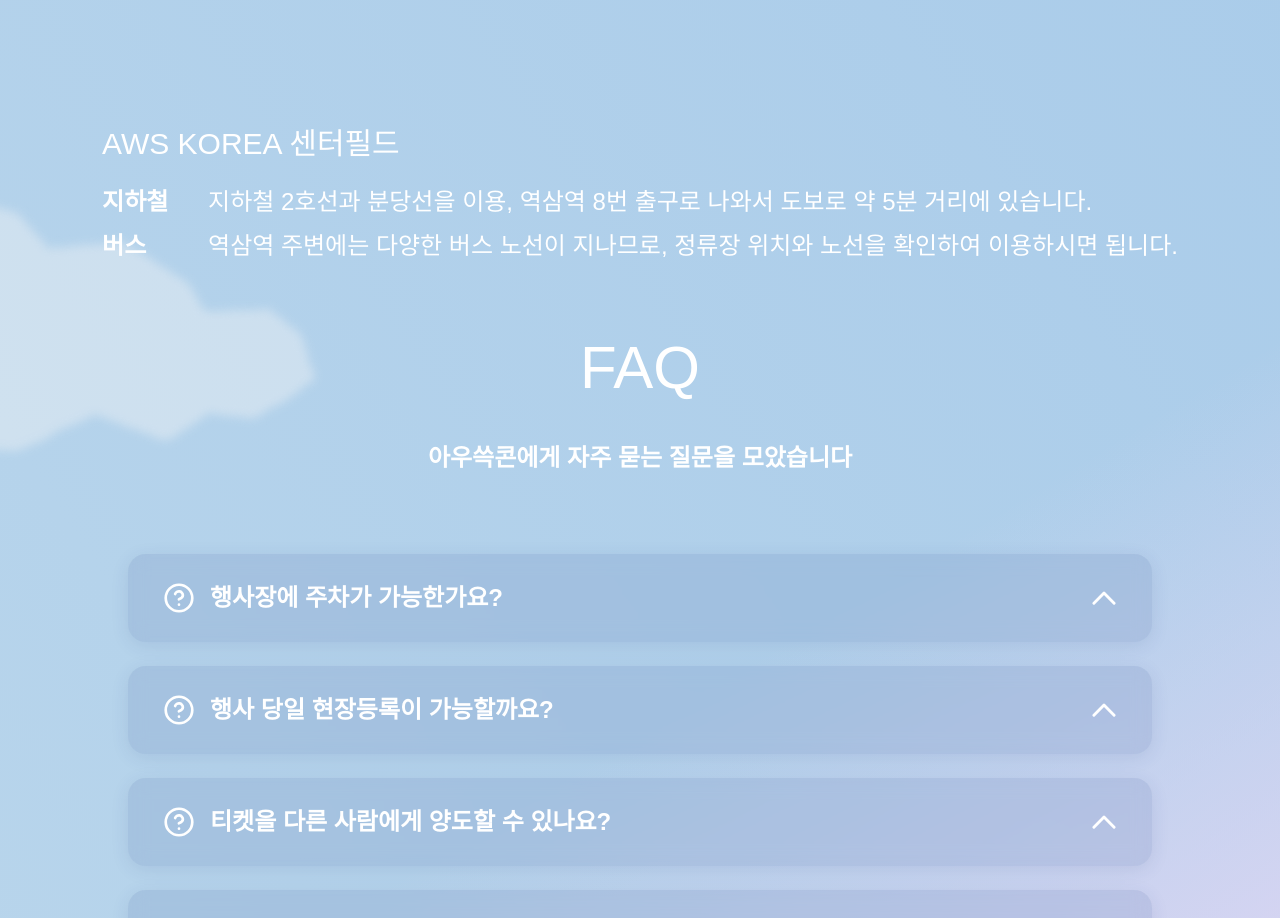
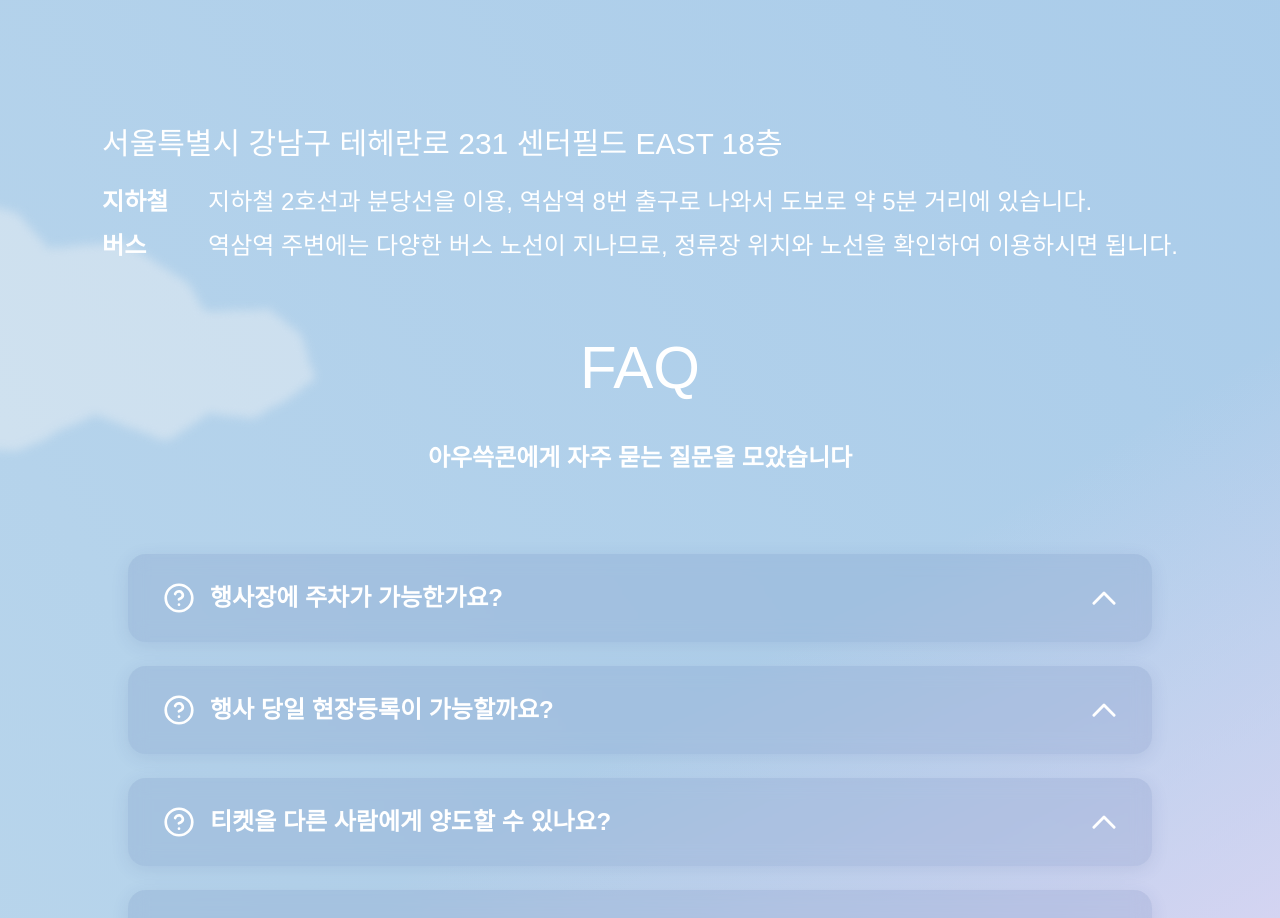
Before and after one commit to AUSG/ausgcon2025, a Next.js app: page / in a window 1280 px wide. Shown: the part 5340-6258 px from the top of the page. Built offline with nearby package versions, Linux system fonts and the light colour scheme; a web font is replaced by a local one.

Commit message:
fix : 상세주소추가

```diff
--- a/src/components/map/MapSection.tsx
+++ b/src/components/map/MapSection.tsx
@@ -17,7 +17,9 @@ const MapSection = () => {
       </div>
       <div className="flex flex-col text-start text-white">
         <div className="mt-11">
-          <span className="text-2xl lg:text-3xl">AWS KOREA 센터필드</span>
+          <span className="text-2xl lg:text-3xl">
+            서울특별시 강남구 테헤란로 231 센터필드 EAST 18층
+          </span>
         </div>
         <div className="font-pretendard mt-6 text-xl lg:text-2xl">
           <div className="flex gap-3 pb-3 not-lg:flex-col lg:gap-9">
```
